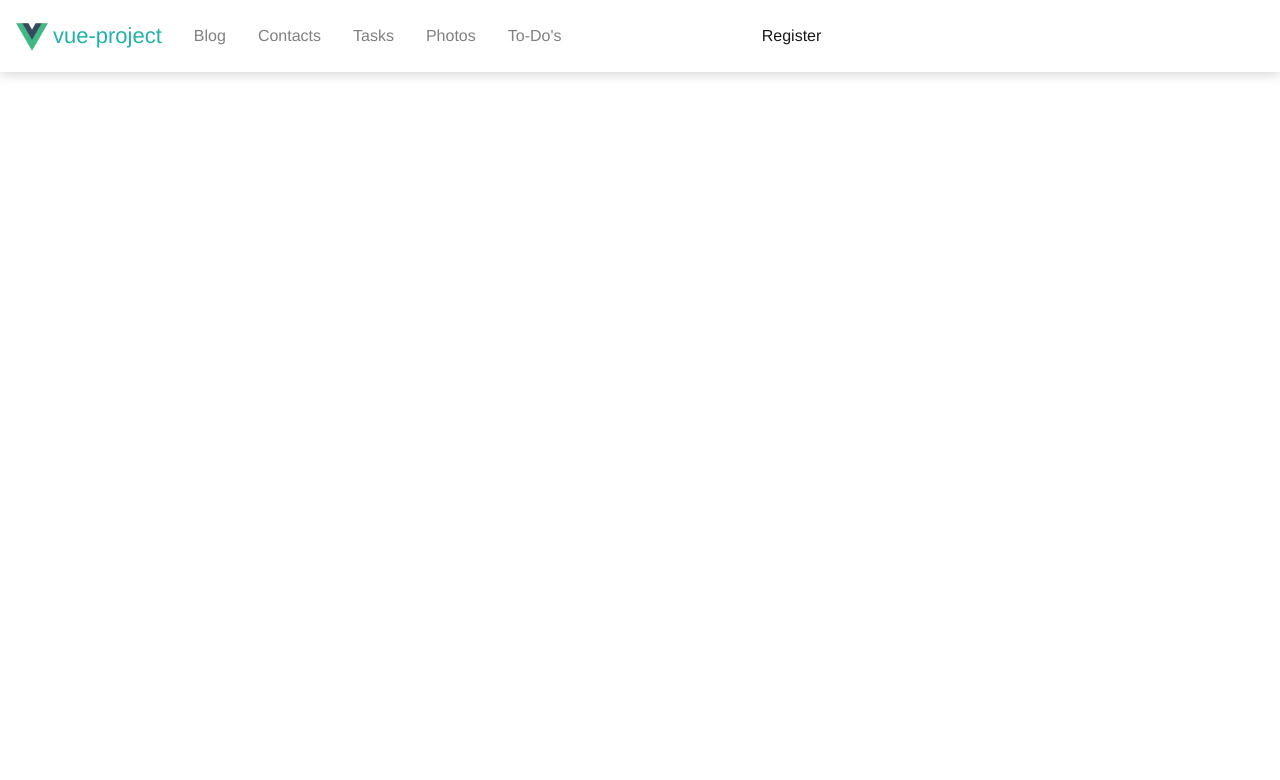
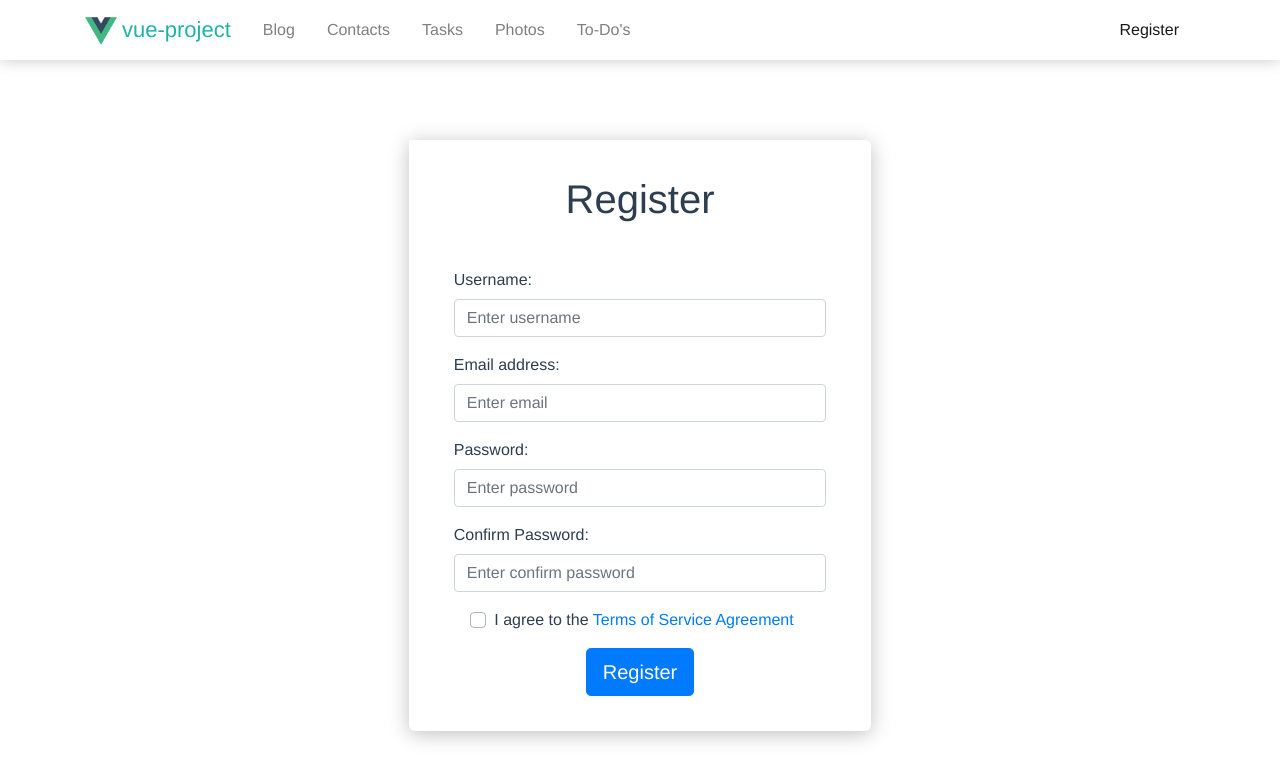
Before and after one commit to Dimulski/vue-project, a Vue app: page /register in a window 1280 px wide. Shown: the top 780 px of the page. Built offline with nearby package versions, Linux system fonts and the light colour scheme.

Commit message:
Fix header and add register page

```diff
--- a/src/App.vue
+++ b/src/App.vue
@@ -41,4 +41,19 @@ export default {
 #nav a.router-link-exact-active {
   color: #42b983;
 }
+
+.main-content {
+  margin: auto;
+  margin-bottom: 80px;
+  padding: 35px;
+  -webkit-border-radius: 2px 6px 6px;
+  border-radius: 2px 6px 6px;
+  background: #fff;
+  -webkit-box-shadow: 0 3px 9px rgba(0,0,0,.25);
+  box-shadow: 0 3px 20px rgba(0,0,0,.25);
+}
+
+.header {
+  margin-bottom: 45px;
+}
 </style>
--- /dev/null
+++ b/src/assets/css/generalForm.css
@@ -0,0 +1,17 @@
+.main-content {
+  padding-left: 45px !important;
+  padding-right: 45px !important;
+}
+
+.general-error {
+  font-size: 19px;
+  padding-bottom: 15px;
+}
+
+.form-group:not(#checkbox) {
+  text-align: left;
+}
+
+.message {
+  padding-top: 7px;
+}
--- a/src/components/AppHeader.vue
+++ b/src/components/AppHeader.vue
@@ -1,6 +1,7 @@
 <template>
   <header>
-    <b-navbar class="col-sm-8" toggleable="lg" type="light">
+    <b-navbar toggleable="md" type="light">
+      <b-container>
         <app-logo/>
 
         <b-navbar-toggle target="nav-collapse"></b-navbar-toggle>
@@ -11,8 +12,7 @@
             <b-nav-item  class="nav-link" to="/contacts" active-class="active">Contacts</b-nav-item>
             <b-nav-item  class="nav-link" to="/tasks" active-class="active">Tasks</b-nav-item>
             <b-nav-item  class="nav-link" to="/photos" active-class="active">Photos</b-nav-item>
-        <b-nav-item  class="nav-link" to="/todos" active-class="active">To-Do's</b-nav-item>
-
+            <b-nav-item  class="nav-link" to="/todos" active-class="active"><nobr>To-Do's</nobr></b-nav-item>
           </b-navbar-nav>
 
           <b-navbar-nav class="ml-auto">
@@ -20,6 +20,7 @@
                 active-class="active" to="/register">Register</router-link></b-nav-item>
           </b-navbar-nav>
         </b-collapse>
+      </b-container>
     </b-navbar>
   </header>
 </template>
@@ -40,9 +41,11 @@ header {
   box-shadow: 0 -1px 15px rgba(0,0,0,0.25)
 }
 
+header {
+  margin-bottom: 80px;
+}
 
-
-a:hover {
-  text-decoration: none;
+.nav-link {
+  padding: 0;
 }
 </style>
--- a/src/router.js
+++ b/src/router.js
@@ -1,6 +1,7 @@
 import Vue from 'vue'
 import Router from 'vue-router'
 import Home from './views/Home.vue'
+import Register from './views/Register.vue'
 
 Vue.use(Router)
 
@@ -20,6 +21,11 @@ export default new Router({
       // this generates a separate chunk (about.[hash].js) for this route
       // which is lazy-loaded when the route is visited.
       component: () => import(/* webpackChunkName: "about" */ './views/About.vue')
+    },
+    {
+      path: '/register',
+      name: 'register',
+      component: Register
     }
   ]
 })
--- /dev/null
+++ b/src/views/Register.vue
@@ -0,0 +1,200 @@
+<template>
+  <b-container>
+    <b-col class="main-content" xl="5" lg="6" md="8" sm="10">
+      <h1 class="header">Register</h1>
+      <div class="text-danger general-error d-none">Incorrect register information.</div>
+      <b-form>
+        <b-form-group label="Username:">
+          <b-form-input id="username" required placeholder="Enter username"></b-form-input>
+          <div class="message error-message text-danger" v-show="validateUsername()" id="username-error">
+            Username must be between 4
+            and 20 characters.
+          </div>
+        </b-form-group>
+
+        <b-form-group label="Email address:">
+          <b-form-input type="email" id="email" required placeholder="Enter email"></b-form-input>
+          <div class="message error-message text-danger d-none" id="email-error">Invalid email.</div>
+        </b-form-group>
+
+        <b-form-group label="Password:">
+          <b-form-input type="password" id="password" required placeholder="Enter password"></b-form-input>
+          <div class="message error-message text-danger d-none" id="password-error">
+            Password must be at least 8 characters,
+            at least 1 uppercase letter, 1 lowercase letter and 1 number.
+          </div>
+        </b-form-group>
+
+        <b-form-group label="Confirm Password:">
+          <b-form-input type="password" id="confirmPassword" required placeholder="Enter confirm password">
+          </b-form-input>
+          <div class="message error-message text-danger d-none" id="confirmPassword-error">
+            Confirm password
+            must match password.
+          </div>
+        </b-form-group>
+
+        <b-form-group id="checkbox">
+          <b-form-checkbox-group>
+            <b-form-checkbox required id="termsCheckbox" value="terms">
+              I agree to the
+              <b-link to="terms">Terms of Service Agreement</b-link>
+            </b-form-checkbox>
+            <div class="message error-message text-danger d-none" id="terms-error">
+              You must accept the terms of service.</div>
+          </b-form-checkbox-group>
+        </b-form-group>
+
+        <b-button type="submit" v-on:click="validateForm($event)" id="submit-button"
+        class="btn-lg" variant="primary">Register</b-button>
+      </b-form>
+    </b-col>
+  </b-container>
+</template>
+
+<script>
+let usernameValid = false;
+let emailValid = false;
+let passwordValid = false;
+let confirmPasswordValid = false;
+let termsCheckboxValid = false;
+
+export default {
+  methods: {
+    validateS() {
+      return false;
+    },
+    isFormValid() {
+      return ((usernameValid && emailValid && passwordValid
+      && confirmPasswordValid && termsCheckboxValid) == true);
+    },
+
+    checkSubmit() {
+      document.getElementById("submit-button").disabled = !this.isFormValid();
+    },
+
+    addCustomValidation() {
+      const username = document.getElementById("username");
+      const email = document.getElementById("email");
+      const password = document.getElementById("password");
+      const confirmPassword = document.getElementById("confirmPassword");
+      const termsCheckbox = document.getElementById("termsCheckbox");
+
+      username.addEventListener("blur", () => {
+        usernameValid = this.validateUsername(username.value);
+        this.checkSubmit();
+      });
+      email.addEventListener("blur", () => {
+        emailValid = this.validateEmail(email.value);
+        this.checkSubmit();
+      });
+      password.addEventListener("blur", () => {
+        passwordValid = this.validatePassword(password.value);
+        this.checkSubmit();
+      });
+      confirmPassword.addEventListener("blur", () => {
+        confirmPasswordValid = this.validateConfirmPassword(confirmPassword.value);
+        this.checkSubmit();
+      });
+      termsCheckbox.addEventListener("change", () => {
+        termsCheckboxValid = this.validateTermsCheckbox(termsCheckbox);
+        this.checkSubmit();
+      });
+    },
+
+    validateForm(event) {
+      event.preventDefault();
+
+      [].forEach.call(document.querySelectorAll(".message"), div => {
+        if (!div.classList.contains("d-none")) {
+          div.classList.add("d-none");
+        }
+      });
+
+      if (!this.isFormValid()) {
+        document.getElementsByClassName("general-error")[0].classList.remove("d-none");
+        this.checkSubmit();
+      } else {
+        this.$router.push({name: 'home'});
+      }
+    },
+
+    validateUsername() {
+      console.log(this);
+      // if (username.length < 4 || username.length > 20) {
+      //   document.getElementById("username-error").classList.remove("d-none");
+      //   usernameValid = false;
+      //   return usernameValid;
+      // } else {
+      //   document.getElementById("username-error").classList.add("d-none");
+      //   usernameValid = true;
+      //   return usernameValid;
+      // }
+    },
+
+    validateEmail(email) {
+      const emailRegex = /(?:[a-z0-9!#$%&'*+/=?^_`{|}~-]+(?:\.[a-z0-9!#$%&'*+/=?^_`{|}~-]+)*|"(?:[\x01-\x08\x0b\x0c\x0e-\x1f\x21\x23-\x5b\x5d-\x7f]|\\[\x01-\x09\x0b\x0c\x0e-\x7f])*")@(?:(?:[a-z0-9](?:[a-z0-9-]*[a-z0-9])?\.)+[a-z0-9](?:[a-z0-9-]*[a-z0-9])?|\[(?:(?:25[0-5]|2[0-4][0-9]|[01]?[0-9][0-9]?)\.){3}(?:25[0-5]|2[0-4][0-9]|[01]?[0-9][0-9]?|[a-z0-9-]*[a-z0-9]:(?:[\x01-\x08\x0b\x0c\x0e-\x1f\x21-\x5a\x53-\x7f]|\\[\x01-\x09\x0b\x0c\x0e-\x7f])+)\])/;
+      if (!emailRegex.test(email)) {
+        document.getElementById("email-error").classList.remove("d-none");
+        emailValid = false;
+        return emailValid;
+      } else {
+        document.getElementById("email-error").classList.add("d-none");
+        emailValid = true;
+        return emailValid;
+      }
+    },
+
+    validatePassword(password) {
+      const passwordRegex = /^(?=.*[a-z])(?=.*[A-Z])(?=.*\d)[a-zA-Z\d]{8,}$/;
+      if (!passwordRegex.test(password)) {
+        document.getElementById("password-error").classList.remove("d-none");
+        passwordValid = false;
+        return passwordValid;
+      } else {
+        document.getElementById("password-error").classList.add("d-none");
+        passwordValid = true;
+        return passwordValid;
+      }
+    },
+
+    validateConfirmPassword(confirmPassword) {
+      if (confirmPassword != password.value) {
+        document
+          .getElementById("confirmPassword-error")
+          .classList.remove("d-none");
+        confirmPasswordValid = false;
+        return confirmPasswordValid;
+      } else {
+        document
+          .getElementById("confirmPassword-error")
+          .classList.add("d-none");
+        confirmPasswordValid = true;
+        return confirmPasswordValid;
+      }
+    },
+
+    validateTermsCheckbox(termsCheckbox) {
+      if (!termsCheckbox.checked) {
+        document.getElementById("terms-error").classList.remove("d-none");
+        termsCheckboxValid = false;
+        return termsCheckboxValid;
+      } else {
+        document.getElementById("terms-error").classList.add("d-none");
+        termsCheckboxValid = true;
+        return termsCheckboxValid;
+      }
+    }
+  },
+  mounted() {
+    this.addCustomValidation()
+  },
+  data: {
+    myModel: true
+  }
+}
+</script>
+
+<style scoped>
+@import "../assets/css/generalForm.css";
+</style>
```
Also changed, not shown: To-do.txt (added). Lines whose indentation alone changed are shown as unchanged.
